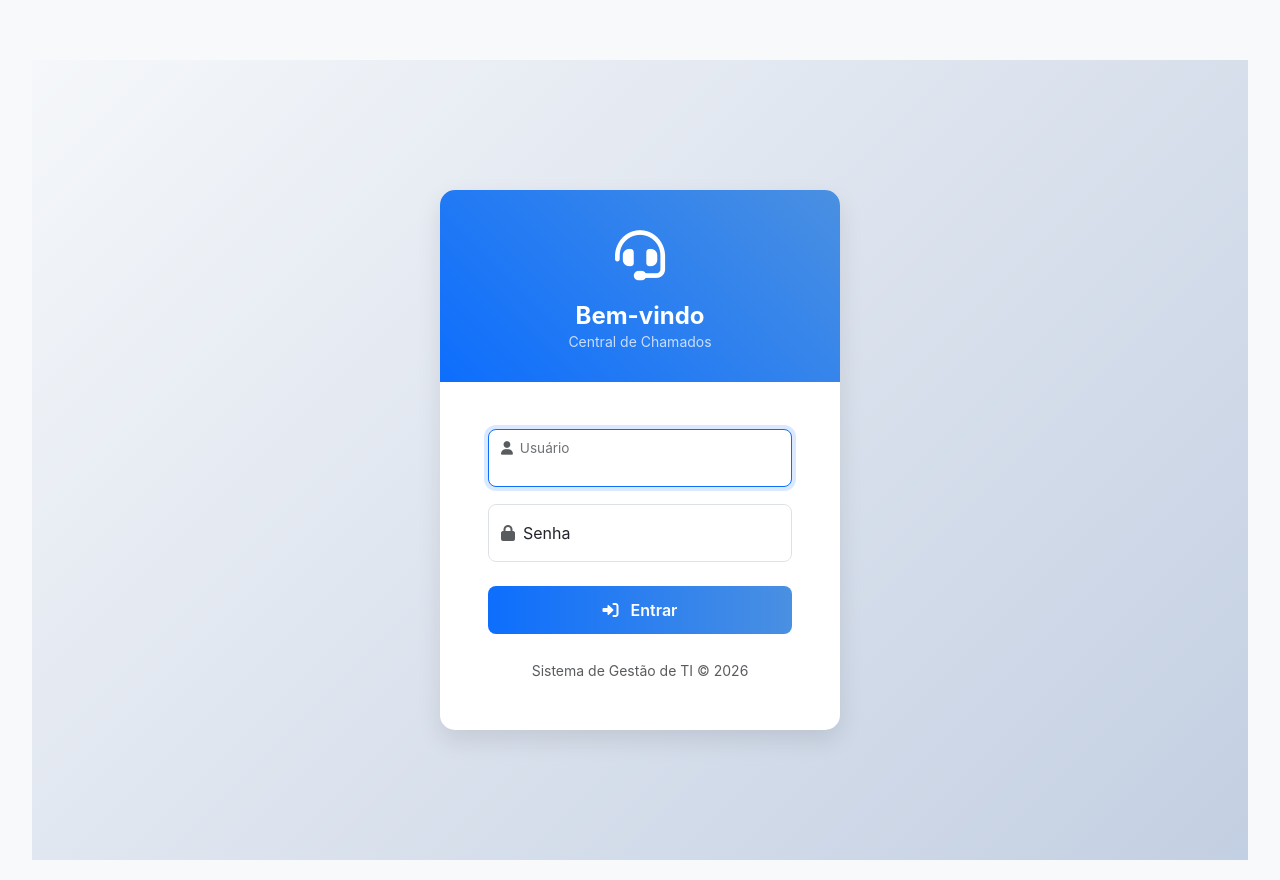
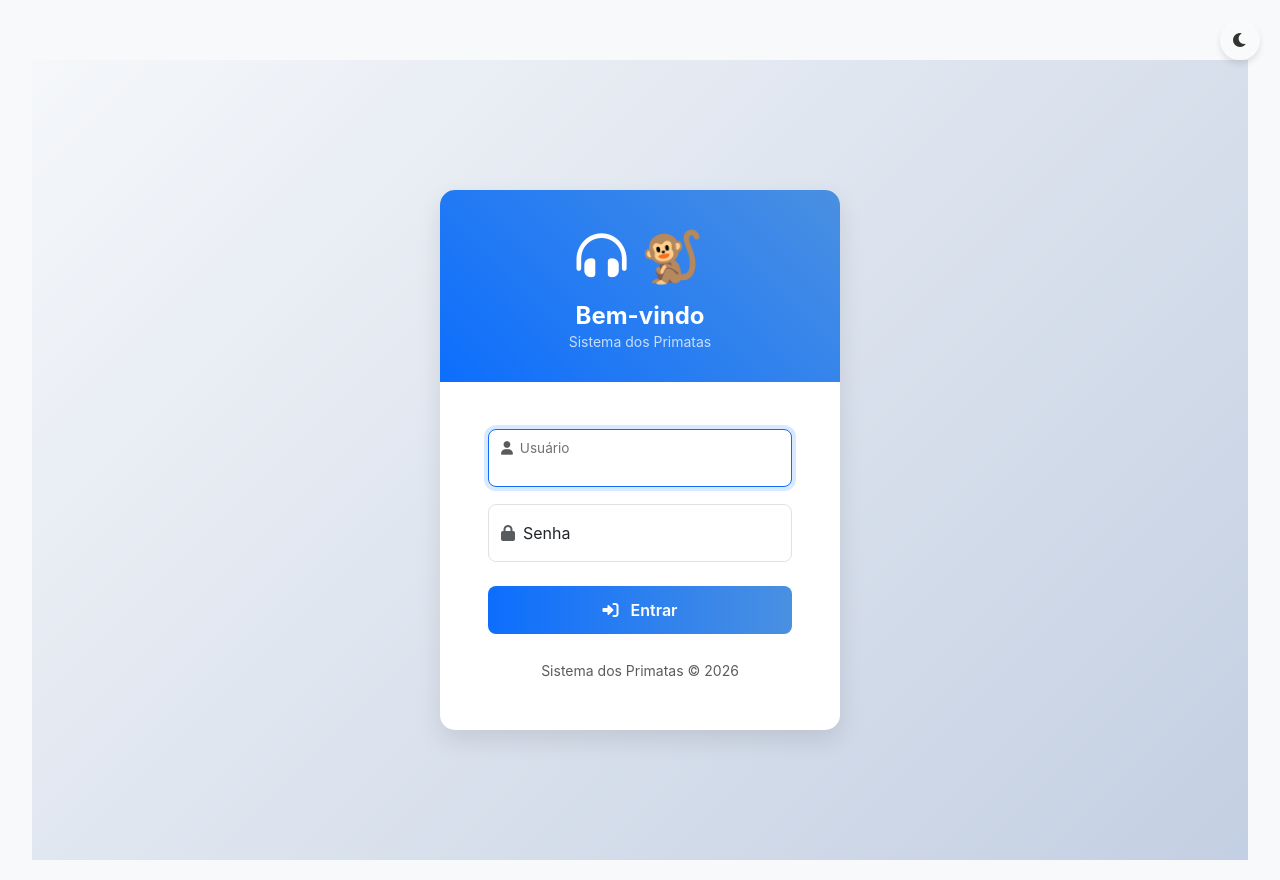
Before and after one commit to derschutz3/goat, a Flask app: page /login in a window 1280 px wide. Run offline with Flask 3, Linux system fonts and the light colour scheme.

Commit message:
feat(ui): update login page branding to 'Sistema dos Primatas' and add theme toggle

```diff
--- a/app/templates/login.html
+++ b/app/templates/login.html
@@ -90,6 +90,38 @@
         100% { transform: scale(1); }
     }
 
+    .theme-toggle-login {
+        position: absolute;
+        top: 20px;
+        right: 20px;
+        z-index: 1000;
+        background: rgba(255, 255, 255, 0.2);
+        backdrop-filter: blur(10px);
+        border: 1px solid rgba(255, 255, 255, 0.3);
+        color: var(--text-color);
+        width: 40px;
+        height: 40px;
+        border-radius: 50%;
+        display: flex;
+        align-items: center;
+        justify-content: center;
+        cursor: pointer;
+        transition: all 0.3s ease;
+        box-shadow: 0 4px 6px rgba(0,0,0,0.1);
+    }
+
+    [data-bs-theme="dark"] .theme-toggle-login {
+        background: rgba(0, 0, 0, 0.3);
+        border-color: rgba(255, 255, 255, 0.1);
+        color: #fff;
+    }
+
+    .theme-toggle-login:hover {
+        transform: rotate(30deg);
+        background: var(--primary-color);
+        color: white;
+    }
+
     /* Hide standard navbar/sidebar for login page */
     .topbar, .sidebar {
         display: none !important;
@@ -103,13 +135,17 @@
 </style>
 
 <div class="login-container">
+    <button class="theme-toggle-login" id="loginThemeToggle" title="Alternar Tema">
+        <i class="fas fa-moon"></i>
+    </button>
+
     <div class="card login-card">
         <div class="login-header">
             <div class="login-icon">
-                <i class="fas fa-headset"></i>
+                <i class="fas fa-headphones-alt"></i> 🐒
             </div>
             <h4 class="mb-0 fw-bold">Bem-vindo</h4>
-            <p class="mb-0 opacity-75 small">Central de Chamados</p>
+            <p class="mb-0 opacity-75 small">Sistema dos Primatas</p>
         </div>
         <div class="card-body p-4 p-md-5 bg-surface">
             <form method="POST">
@@ -130,9 +166,41 @@
             </form>
 
             <div class="text-center mt-4">
-                <small class="text-muted">Sistema de Gestão de TI &copy; {{ now.year if now else '2026' }}</small>
+                <small class="text-muted">Sistema dos Primatas &copy; {{ now.year if now else '2026' }}</small>
             </div>
         </div>
     </div>
 </div>
+
+<script>
+    document.addEventListener('DOMContentLoaded', function() {
+        const toggleBtn = document.getElementById('loginThemeToggle');
+        const icon = toggleBtn.querySelector('i');
+        const html = document.documentElement;
+
+        // Load saved theme
+        const savedTheme = localStorage.getItem('theme') || 'light';
+        html.setAttribute('data-bs-theme', savedTheme);
+        updateIcon(savedTheme);
+
+        toggleBtn.addEventListener('click', function() {
+            const currentTheme = html.getAttribute('data-bs-theme');
+            const newTheme = currentTheme === 'light' ? 'dark' : 'light';
+
+            html.setAttribute('data-bs-theme', newTheme);
+            localStorage.setItem('theme', newTheme);
+            updateIcon(newTheme);
+        });
+
+        function updateIcon(theme) {
+            if (theme === 'dark') {
+                icon.classList.remove('fa-moon');
+                icon.classList.add('fa-sun');
+            } else {
+                icon.classList.remove('fa-sun');
+                icon.classList.add('fa-moon');
+            }
+        }
+    });
+</script>
 {% endblock %}
```
